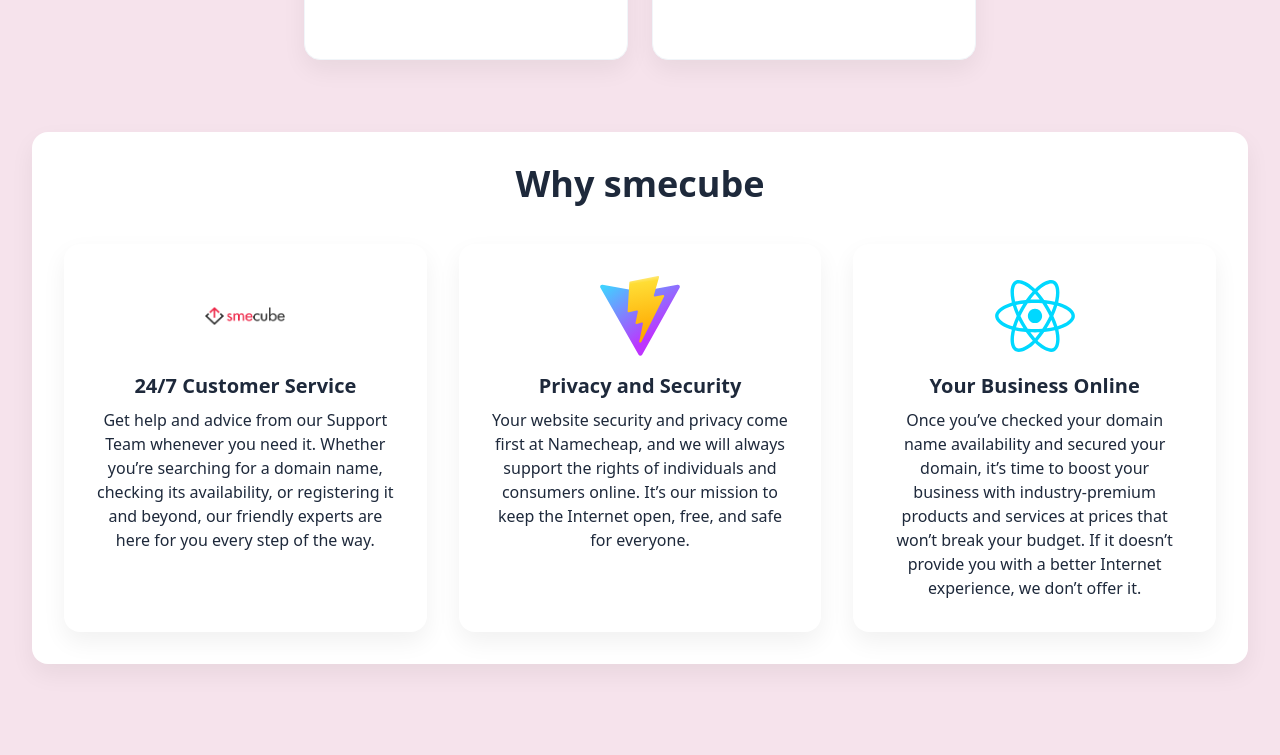
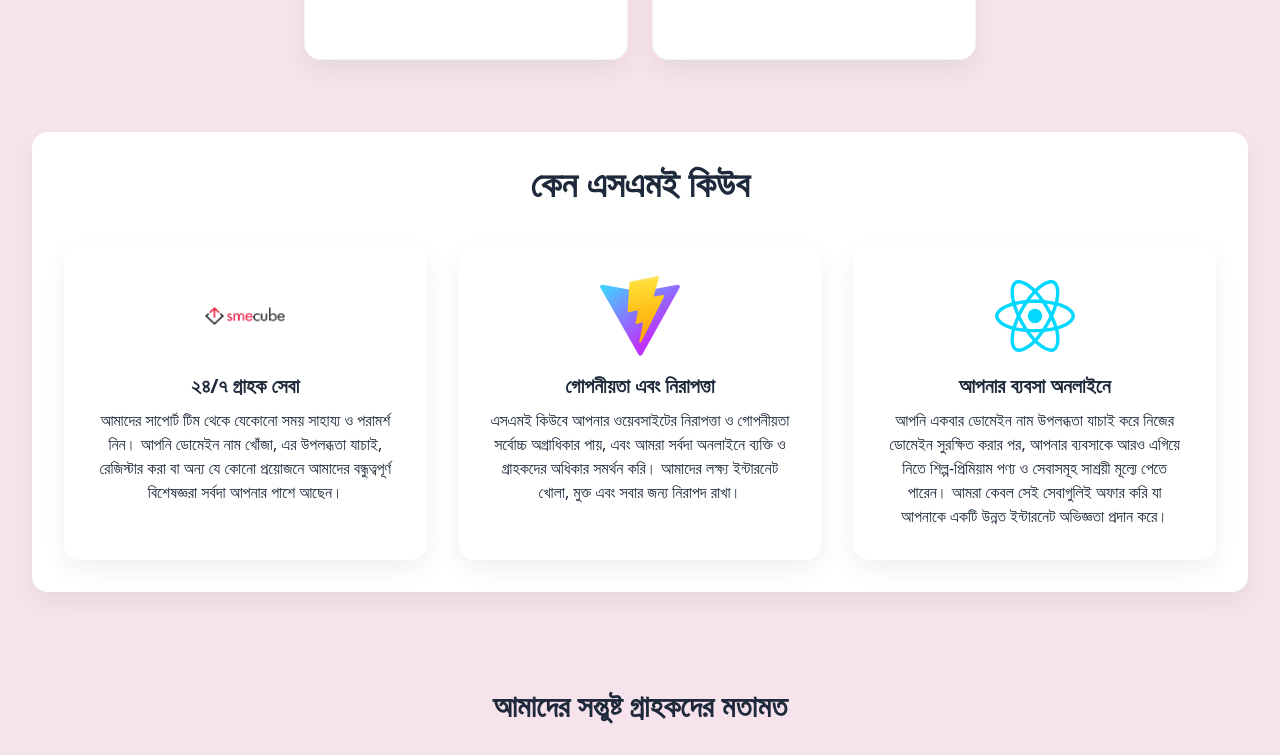
Before and after one commit to idontbyte69/smecube, a React (Vite) app: page /services/domain-hosting in a window 1280 px wide. Shown: the part 593-1348 px from the top of the page. Built offline with nearby package versions, Linux system fonts and the light colour scheme.

Commit message:
Content Changed to bangla

```diff
--- a/src/pages/DomainHosting.jsx
+++ b/src/pages/DomainHosting.jsx
@@ -379,35 +379,35 @@
         <div className="container-max">
           <div className="bg-white rounded-xl shadow-soft p-6  md:p-8">
             <h2 className="text-3xl md:text-4xl font-bold text-center mb-10">
-              Why smecube
+              কেন এসএমই কিউব
             </h2>
             <div className="grid grid-cols-1 md:grid-cols-3 gap-8">
               <div className="bg-white rounded-xl shadow-soft p-8 flex flex-col items-center transition-colors duration-300 hover:bg-[#ed2849] hover:text-white">
                 <img
                   src="/SME-Cube-logo.png"
-                  alt="24/7 Customer Service"
+                  alt="২৪/৭ গ্রাহক সেবা"
                   className="w-20 h-20 mb-4 object-contain"
                 />
-                <h3 className="text-xl font-semibold mb-2 text-center">24/7 Customer Service</h3>
-                <p className="text-center">Get help and advice from our Support Team whenever you need it. Whether you’re searching for a domain name, checking its availability, or registering it and beyond, our friendly experts are here for you every step of the way.</p>
+                <h3 className="text-xl font-semibold mb-2 text-center">২৪/৭ গ্রাহক সেবা</h3>
+                <p className="text-center">আমাদের সাপোর্ট টিম থেকে যেকোনো সময় সাহায্য ও পরামর্শ নিন। আপনি ডোমেইন নাম খোঁজা, এর উপলব্ধতা যাচাই, রেজিস্টার করা বা অন্য যে কোনো প্রয়োজনে আমাদের বন্ধুত্বপূর্ণ বিশেষজ্ঞরা সর্বদা আপনার পাশে আছেন।</p>
               </div>
               <div className=" rounded-xl shadow-soft p-8 flex flex-col items-center transition-colors duration-300 hover:bg-[#ed2849] hover:text-white">
                 <img
                   src="/vite.svg"
-                  alt="Privacy and Security"
+                  alt="গোপনীয়তা এবং নিরাপত্তা"
                   className="w-20 h-20 mb-4 object-contain"
                 />
-                <h3 className="text-xl font-semibold mb-2 text-center">Privacy and Security</h3>
-                <p className="text-center">Your website security and privacy come first at Namecheap, and we will always support the rights of individuals and consumers online. It’s our mission to keep the Internet open, free, and safe for everyone.</p>
+                <h3 className="text-xl font-semibold mb-2 text-center">গোপনীয়তা এবং নিরাপত্তা</h3>
+                <p className="text-center">এসএমই কিউবে আপনার ওয়েবসাইটের নিরাপত্তা ও গোপনীয়তা সর্বোচ্চ অগ্রাধিকার পায়, এবং আমরা সর্বদা অনলাইনে ব্যক্তি ও গ্রাহকদের অধিকার সমর্থন করি। আমাদের লক্ষ্য ইন্টারনেট খোলা, মুক্ত এবং সবার জন্য নিরাপদ রাখা।</p>
               </div>
               <div className="bg-white rounded-xl shadow-soft p-8 flex flex-col items-center transition-colors duration-300 hover:bg-[#ed2849] hover:text-white">
                 <img
                   src="/src/assets/react.svg"
-                  alt="Your Business Online"
+                  alt="আপনার ব্যবসা অনলাইনে"
                   className="w-20 h-20 mb-4 object-contain"
                 />
-                <h3 className="text-xl font-semibold mb-2 text-center">Your Business Online</h3>
-                <p className="text-center">Once you’ve checked your domain name availability and secured your domain, it’s time to boost your business with industry-premium products and services at prices that won’t break your budget. If it doesn’t provide you with a better Internet experience, we don’t offer it.</p>
+                <h3 className="text-xl font-semibold mb-2 text-center">আপনার ব্যবসা অনলাইনে</h3>
+                <p className="text-center">আপনি একবার ডোমেইন নাম উপলব্ধতা যাচাই করে নিজের ডোমেইন সুরক্ষিত করার পর, আপনার ব্যবসাকে আরও এগিয়ে নিতে শিল্প-প্রিমিয়াম পণ্য ও সেবাসমূহ সাশ্রয়ী মূল্যে পেতে পারেন। আমরা কেবল সেই সেবাগুলিই অফার করি যা আপনাকে একটি উন্নত ইন্টারনেট অভিজ্ঞতা প্রদান করে।</p>
               </div>
             </div>
           </div>
```
